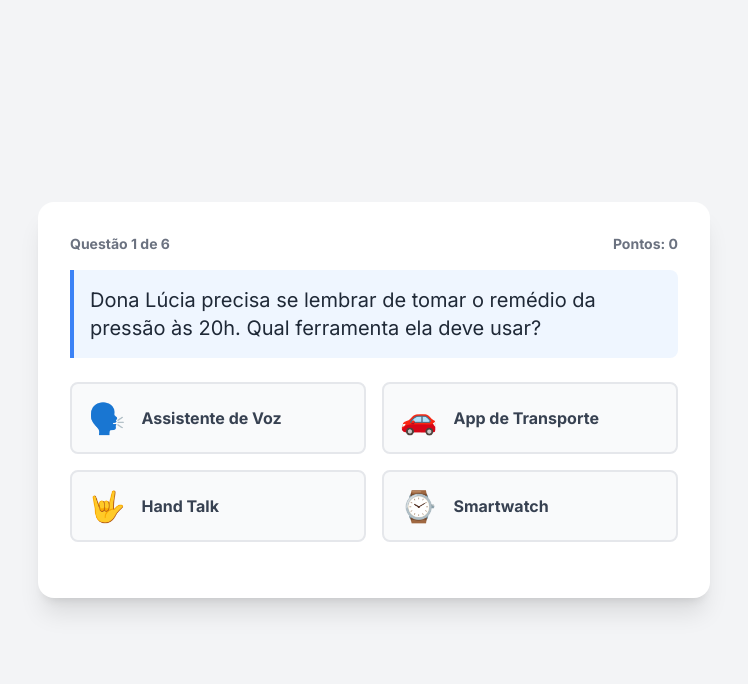
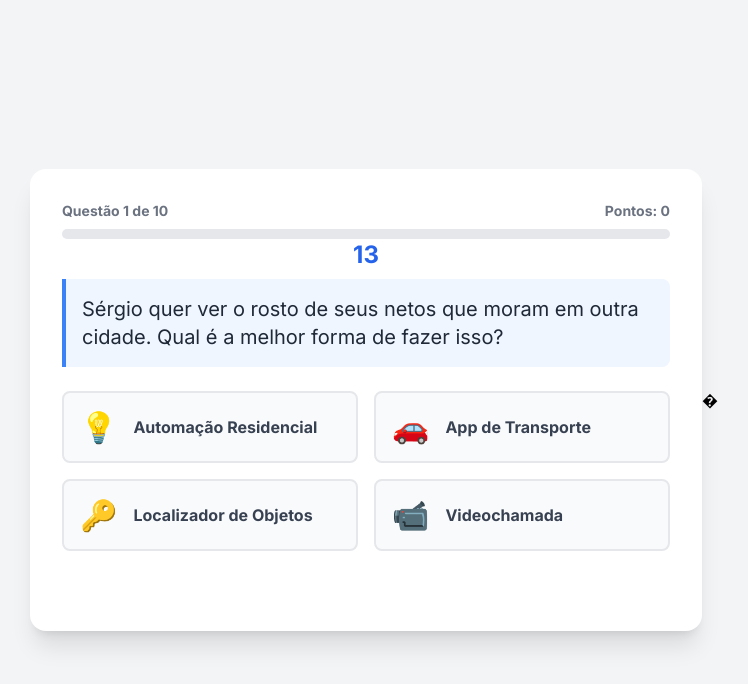
Before and after one commit to IanBenevides/quiztecnologiaassistiva, a plain HTML site: page index.html in a window 1280 px wide. Both pictures are taken after a click on the button "Começar o Jogo". Shown: the whole page, without its empty margins (266-1014 px from the left). Drawn offline with nearby package versions, Linux system fonts and the light colour scheme.

Commit message:
Update index.html

```diff
--- a/index.html
+++ b/index.html
@@ -13,7 +13,7 @@
             font-family: 'Inter', sans-serif;
         }
         .card {
-            transition: transform 0.2s ease, box-shadow 0.2s ease;
+            transition: transform 0.2s ease, box-shadow 0.2s ease, background-color 0.2s ease;
             cursor: pointer;
         }
         .card:hover {
@@ -28,6 +28,12 @@
             background-color: #FEE2E2 !important;
             border-color: #EF4444 !important;
         }
+        .progress-bar-fill {
+            transition: width 0.5s ease-in-out;
+        }
+        .timer-ring {
+            transition: stroke-dashoffset 1s linear;
+        }
     </style>
 </head>
 <body class="bg-gray-100 flex items-center justify-center min-h-screen p-4">
@@ -36,26 +42,34 @@
 
         <div id="start-screen">
             <h1 class="text-3xl md:text-4xl font-bold text-center text-gray-800">Missão: Autonomia Digital</h1>
-            <p class="text-center text-gray-600 mt-4 mb-8">Resolva desafios do dia a dia usando a tecnologia certa e mostre que você está conectado!</p>
+            <p class="text-center text-gray-600 mt-4 mb-8">Resolva desafios do dia a dia usando a tecnologia certa e mostre que você está conectado! Você terá 15 segundos para cada desafio.</p>
             <button id="start-button" class="w-full bg-blue-600 text-white font-bold py-3 px-6 rounded-lg hover:bg-blue-700 transition-colors">Começar o Jogo</button>
         </div>
 
         <div id="game-screen" class="hidden">
-            <div class="flex justify-between items-center mb-4">
-                <p class="text-sm font-semibold text-gray-500">Questão <span id="question-number">1</span> de <span id="total-questions"></span></p>
-                <p class="text-sm font-semibold text-gray-500">Pontos: <span id="score">0</span></p>
+            <div class="mb-4">
+                <div class="flex justify-between items-center mb-2">
+                    <p class="text-sm font-semibold text-gray-500">Questão <span id="question-number">1</span> de <span id="total-questions"></span></p>
+                    <p class="text-sm font-semibold text-gray-500">Pontos: <span id="score">0</span></p>
+                </div>
+                <div class="w-full bg-gray-200 rounded-full h-2.5">
+                    <div id="progress-bar" class="bg-blue-600 h-2.5 rounded-full progress-bar-fill" style="width: 0%"></div>
+                </div>
             </div>
 
-            <div class="bg-blue-50 border-l-4 border-blue-500 p-4 rounded-r-lg mb-6">
+            <div class="relative flex justify-center items-center mb-6">
+                 <div id="timer-display" class="absolute text-2xl font-bold text-blue-600">15</div>
+            </div>
+
+            <div class="bg-blue-50 border-l-4 border-blue-500 p-4 rounded-r-lg mb-6 min-h-[80px]">
                 <h2 id="scenario-text" class="text-lg md:text-xl text-gray-800"></h2>
             </div>
 
             <div id="options-grid" class="grid grid-cols-1 md:grid-cols-2 gap-4">
-                <!-- As opções serão inseridas aqui pelo JavaScript -->
             </div>
 
             <div id="feedback-area" class="mt-6 text-center">
-                <p id="feedback-text" class="font-semibold"></p>
+                <p id="feedback-text" class="font-semibold h-6"></p>
                 <button id="next-button" class="hidden mt-4 bg-gray-800 text-white font-bold py-2 px-8 rounded-lg hover:bg-gray-900 transition-colors">Próxima</button>
             </div>
         </div>
@@ -73,7 +87,7 @@
     </div>
 
     <script>
-        const scenarios = [
+        const allScenarios = [
             {
                 scenario: "Dona Lúcia precisa se lembrar de tomar o remédio da pressão às 20h. Qual ferramenta ela deve usar?",
                 options: [
@@ -102,10 +116,10 @@
                     { text: "App de Transporte", icon: "🚗", id: "transporte" },
                     { text: "Assistente de Voz", icon: "🗣️", id: "voz" },
                     { text: "Hand Talk", icon: "🤟", id: "handtalk" },
-                    { text: "Automação Residencial", icon: "💡", id: "automacao" }
+                    { text: "Automação Residencial", icon: "�", id: "automacao" }
                 ],
                 correct: "handtalk",
-                feedback: "Perfeito! O Hand Talk traduz a voz para Libras, facilitando a comunicação."
+                feedback: "Perfeito! O Hand Talk traduz a voz para Libras."
             },
             {
                 scenario: "Mário precisa ir ao médico, mas não quer dirigir hoje. Como ele pode chegar à consulta com facilidade?",
@@ -113,10 +127,10 @@
                     { text: "App de Transporte", icon: "🚗", id: "transporte" },
                     { text: "App de Entregas", icon: "🛍️", id: "entregas" },
                     { text: "Localizador de Objetos", icon: "🔑", id: "localizador" },
-                    { text: "Smartwatch", icon: "⌚", id: "smartwatch" }
+                    { text: "Monitor de Saúde", icon: "❤️", id: "monitor" }
                 ],
                 correct: "transporte",
-                feedback: "Isso mesmo! Um app de transporte oferece mobilidade e segurança."
+                feedback: "Isso mesmo! Um app de transporte oferece mobilidade."
             },
             {
                 scenario: "Toda vez que se levanta à noite, Beto tem medo de tropeçar. O que pode iluminar seu caminho sem que ele precise procurar o interruptor?",
@@ -127,7 +141,7 @@
                     { text: "App de Entregas", icon: "🛍️", id: "entregas" }
                 ],
                 correct: "automacao",
-                feedback: "Ótima escolha! Com lâmpadas inteligentes, ele pode acender a luz com a voz."
+                feedback: "Ótima escolha! Com lâmpadas inteligentes, ele acende a luz com a voz."
             },
             {
                 scenario: "Ana vive perdendo suas chaves dentro de casa. Qual tecnologia a ajudaria a encontrá-las rapidamente?",
@@ -138,7 +152,51 @@
                     { text: "App de Transporte", icon: "🚗", id: "transporte" }
                 ],
                 correct: "localizador",
-                feedback: "Correto! Um localizador faz o chaveiro apitar, facilitando a busca."
+                feedback: "Correto! Um localizador faz o chaveiro apitar."
+            },
+            {
+                scenario: "Sérgio quer ver o rosto de seus netos que moram em outra cidade. Qual é a melhor forma de fazer isso?",
+                options: [
+                    { text: "App de Transporte", icon: "🚗", id: "transporte" },
+                    { text: "Videochamada", icon: "📹", id: "videochamada" },
+                    { text: "Localizador de Objetos", icon: "🔑", id: "localizador" },
+                    { text: "Automação Residencial", icon: "💡", id: "automacao" }
+                ],
+                correct: "videochamada",
+                feedback: "Exato! A videochamada aproxima quem está longe."
+            },
+            {
+                scenario: "A geladeira de Helena quebrou e ela precisa de leite e ovos. Como ela pode conseguir sem sair de casa?",
+                options: [
+                    { text: "App de Entregas", icon: "🛍️", id: "entregas" },
+                    { text: "Assistente de Voz", icon: "🗣️", id: "voz" },
+                    { text: "Hand Talk", icon: "🤟", id: "handtalk" },
+                    { text: "Smartwatch", icon: "⌚", id: "smartwatch" }
+                ],
+                correct: "entregas",
+                feedback: "Isso mesmo! Apps de entrega trazem o mercado até você."
+            },
+            {
+                scenario: "O médico pediu para Roberto acompanhar a pressão. Qual ferramenta ajuda a registrar os dados para a consulta?",
+                options: [
+                    { text: "Monitor de Saúde Conectado", icon: "❤️", id: "monitor" },
+                    { text: "Videochamada", icon: "📹", id: "videochamada" },
+                    { text: "App de Transporte", icon: "🚗", id: "transporte" },
+                    { text: "Localizador de Objetos", icon: "🔑", id: "localizador" }
+                ],
+                correct: "monitor",
+                feedback: "Correto! Ele guarda o histórico no celular."
+            },
+            {
+                scenario: "Clara está cozinhando e quer saber o ponto do bolo. Qual a forma mais rápida de pesquisar uma receita sem usar as mãos?",
+                options: [
+                    { text: "Automação Residencial", icon: "💡", id: "automacao" },
+                    { text: "Assistente de Voz", icon: "🗣️", id: "voz" },
+                    { text: "Hand Talk", icon: "🤟", id: "handtalk" },
+                    { text: "App de Entregas", icon: "🛍️", id: "entregas" }
+                ],
+                correct: "voz",
+                feedback: "Perfeito! O assistente de voz responde perguntas na hora."
             }
         ];
 
@@ -158,38 +216,85 @@
         const totalQuestionsEl = document.getElementById('total-questions');
         const scoreEl = document.getElementById('score');
         const finalScoreEl = document.getElementById('final-score');
+        const progressBar = document.getElementById('progress-bar');
+        const timerDisplay = document.getElementById('timer-display');
 
         let currentScenarioIndex = 0;
         let score = 0;
         let answered = false;
+        let timer;
+        let timeLeft;
+        let shuffledScenarios = [];
+
+        function shuffle(array) {
+            for (let i = array.length - 1; i > 0; i--) {
+                const j = Math.floor(Math.random() * (i + 1));
+                [array[i], array[j]] = [array[j], array[i]];
+            }
+            return array;
+        }
 
         function startGame() {
             currentScenarioIndex = 0;
             score = 0;
-            answered = false;
+            shuffledScenarios = shuffle([...allScenarios]);
 
             startScreen.classList.add('hidden');
             endScreen.classList.add('hidden');
             gameScreen.classList.remove('hidden');
 
-            totalQuestionsEl.textContent = scenarios.length;
+            totalQuestionsEl.textContent = shuffledScenarios.length;
             scoreEl.textContent = score;
-            nextButton.classList.add('hidden');
 
             loadScenario();
         }
 
+        function startTimer() {
+            timeLeft = 15;
+            timerDisplay.textContent = timeLeft;
+            timerDisplay.classList.remove('text-red-500');
+
+            timer = setInterval(() => {
+                timeLeft--;
+                timerDisplay.textContent = timeLeft;
+                if (timeLeft <= 5) {
+                    timerDisplay.classList.add('text-red-500');
+                }
+                if (timeLeft <= 0) {
+                    clearInterval(timer);
+                    handleTimeout();
+                }
+            }, 1000);
+        }
+
+        function handleTimeout() {
+            if (answered) return;
+            answered = true;
+            feedbackText.textContent = "O tempo acabou!";
+            feedbackText.classList.remove('text-green-600');
+            feedbackText.classList.add('text-red-600');
+
+            const correctId = shuffledScenarios[currentScenarioIndex].correct;
+            const correctCard = optionsGrid.querySelector(`[data-id="${correctId}"]`);
+            if(correctCard) correctCard.classList.add('correct');
+
+            showNextButton();
+        }
+
         function loadScenario() {
             answered = false;
-            const currentScenario = scenarios[currentScenarioIndex];
+            const currentScenario = shuffledScenarios[currentScenarioIndex];
 
+            progressBar.style.width = `${(currentScenarioIndex / shuffledScenarios.length) * 100}%`;
             questionNumberEl.textContent = currentScenarioIndex + 1;
             scenarioText.textContent = currentScenario.scenario;
             optionsGrid.innerHTML = '';
             feedbackText.textContent = '';
             nextButton.classList.add('hidden');
 
-            currentScenario.options.forEach(option => {
+            const shuffledOptions = shuffle([...currentScenario.options]);
+
+            shuffledOptions.forEach(option => {
                 const card = document.createElement('div');
                 card.className = 'card bg-gray-50 border-2 border-gray-200 rounded-lg p-4 flex items-center space-x-4';
                 card.dataset.id = option.id;
@@ -200,36 +305,42 @@
                 card.addEventListener('click', selectOption);
                 optionsGrid.appendChild(card);
             });
+
+            startTimer();
         }
 
         function selectOption(e) {
             if (answered) return;
             answered = true;
+            clearInterval(timer);
 
             const selectedCard = e.currentTarget;
             const selectedId = selectedCard.dataset.id;
-            const correctId = scenarios[currentScenarioIndex].correct;
+            const correctId = shuffledScenarios[currentScenarioIndex].correct;
 
             if (selectedId === correctId) {
-                score += 10;
+                score += 10 + timeLeft;
                 scoreEl.textContent = score;
                 selectedCard.classList.add('correct');
-                feedbackText.textContent = scenarios[currentScenarioIndex].feedback;
+                feedbackText.textContent = shuffledScenarios[currentScenarioIndex].feedback;
                 feedbackText.classList.remove('text-red-600');
                 feedbackText.classList.add('text-green-600');
             } else {
                 selectedCard.classList.add('incorrect');
-                feedbackText.textContent = "Não é bem isso. Tente pensar em outra solução.";
+                feedbackText.textContent = "Não é bem isso. A resposta correta está destacada.";
                 feedbackText.classList.remove('text-green-600');
                 feedbackText.classList.add('text-red-600');
 
-                // Mostra a resposta correta
                 const correctCard = optionsGrid.querySelector(`[data-id="${correctId}"]`);
                 correctCard.classList.add('correct');
             }
 
+            showNextButton();
+        }
+
+        function showNextButton() {
             nextButton.classList.remove('hidden');
-            if (currentScenarioIndex === scenarios.length - 1) {
+            if (currentScenarioIndex === shuffledScenarios.length - 1) {
                 nextButton.textContent = 'Finalizar';
             } else {
                 nextButton.textContent = 'Próxima';
@@ -238,7 +349,7 @@
 
         function handleNext() {
             currentScenarioIndex++;
-            if (currentScenarioIndex < scenarios.length) {
+            if (currentScenarioIndex < shuffledScenarios.length) {
                 loadScenario();
             } else {
                 showEndScreen();
@@ -248,6 +359,7 @@
         function showEndScreen() {
             gameScreen.classList.add('hidden');
             endScreen.classList.remove('hidden');
+            progressBar.style.width = '100%';
             finalScoreEl.textContent = score;
         }
 
@@ -258,3 +370,4 @@
     </script>
 </body>
 </html>
+�
```
